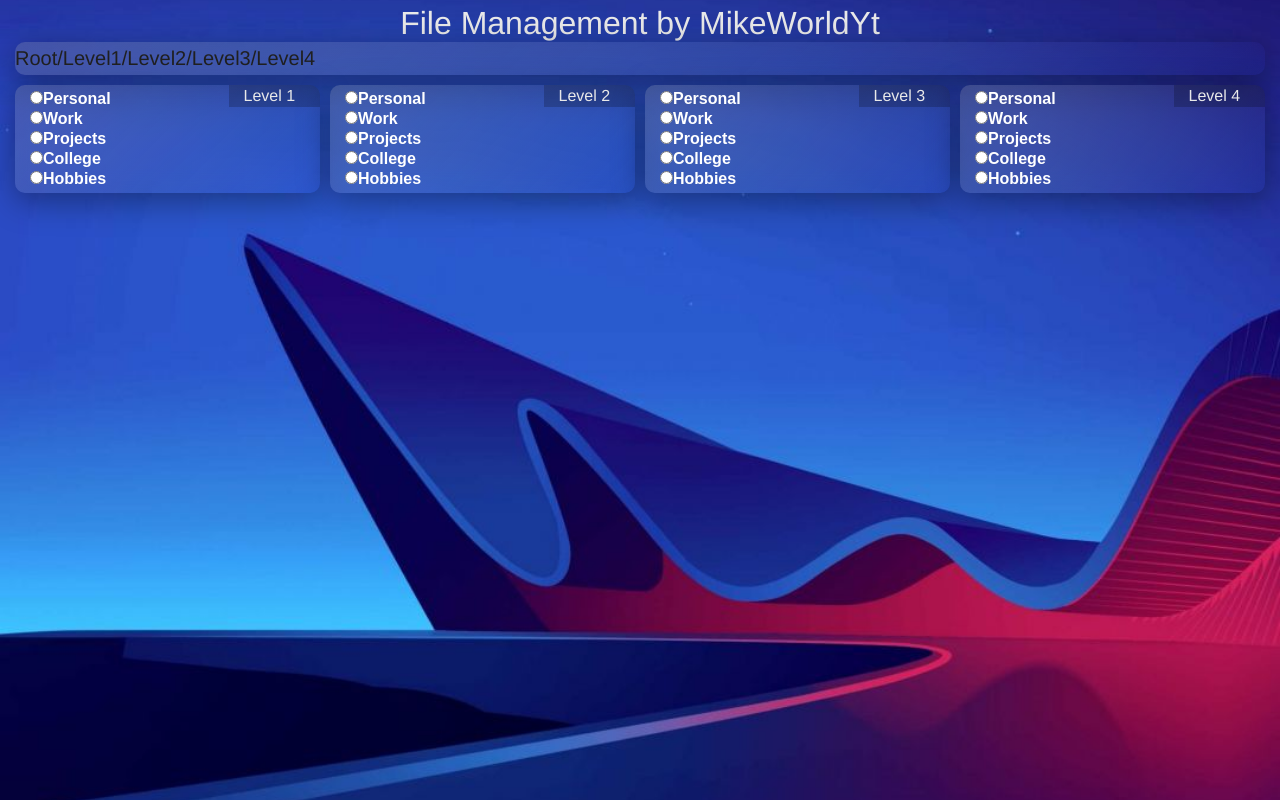
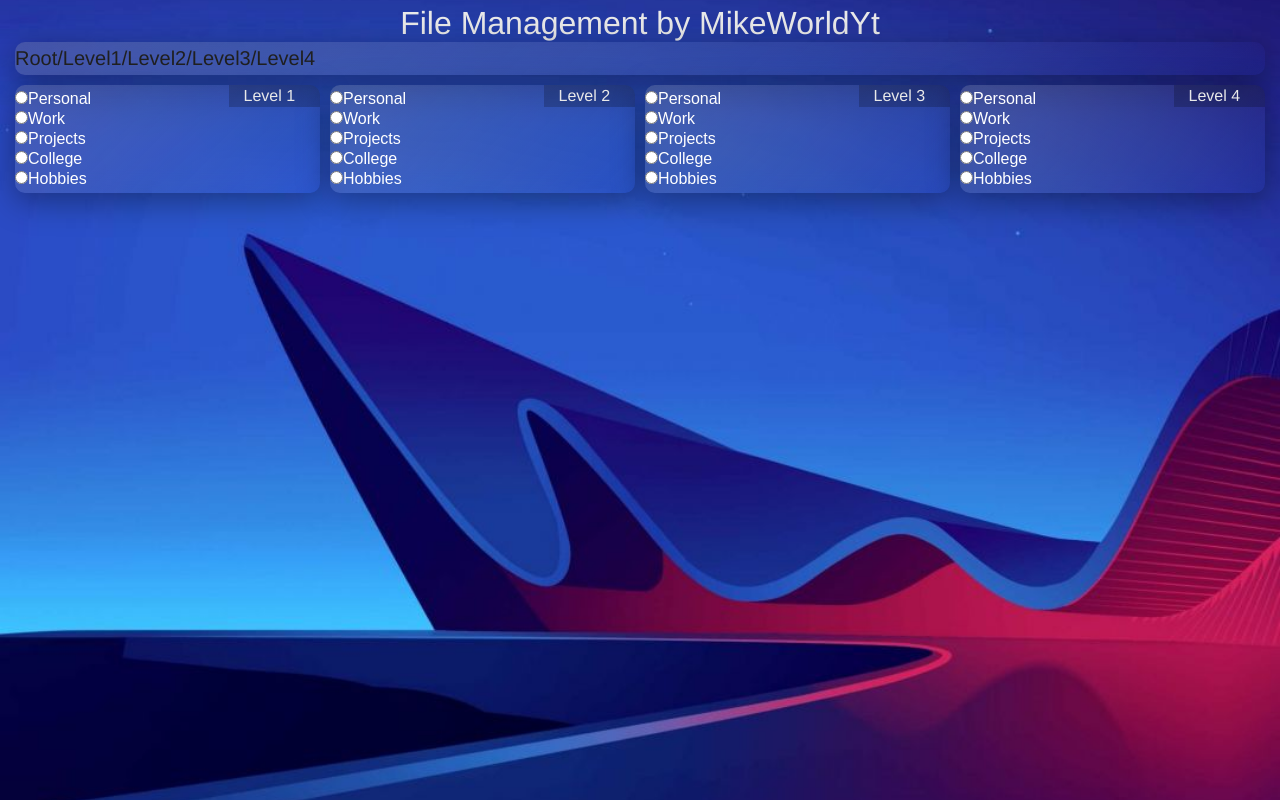
Before and after one commit to MikeWorldYt/Directory-react, a React (Vite) app: page / in a window 1280 px wide. Built offline with nearby package versions, Linux system fonts and the light colour scheme.

Commit message:
button style

```diff
--- a/src/index.css
+++ b/src/index.css
@@ -69,7 +69,7 @@ li:last-child {
   border-bottom: none;
 }
 
-label {
+button {
   margin: 0px 0px;
   text-align: left;
   font-family: Arial, Helvetica, sans-serif;
@@ -82,7 +82,7 @@ label {
   padding: 5px 15px;
 }
 
-label:hover {
+button:hover {
   background: #96969628;
 }
 
```
